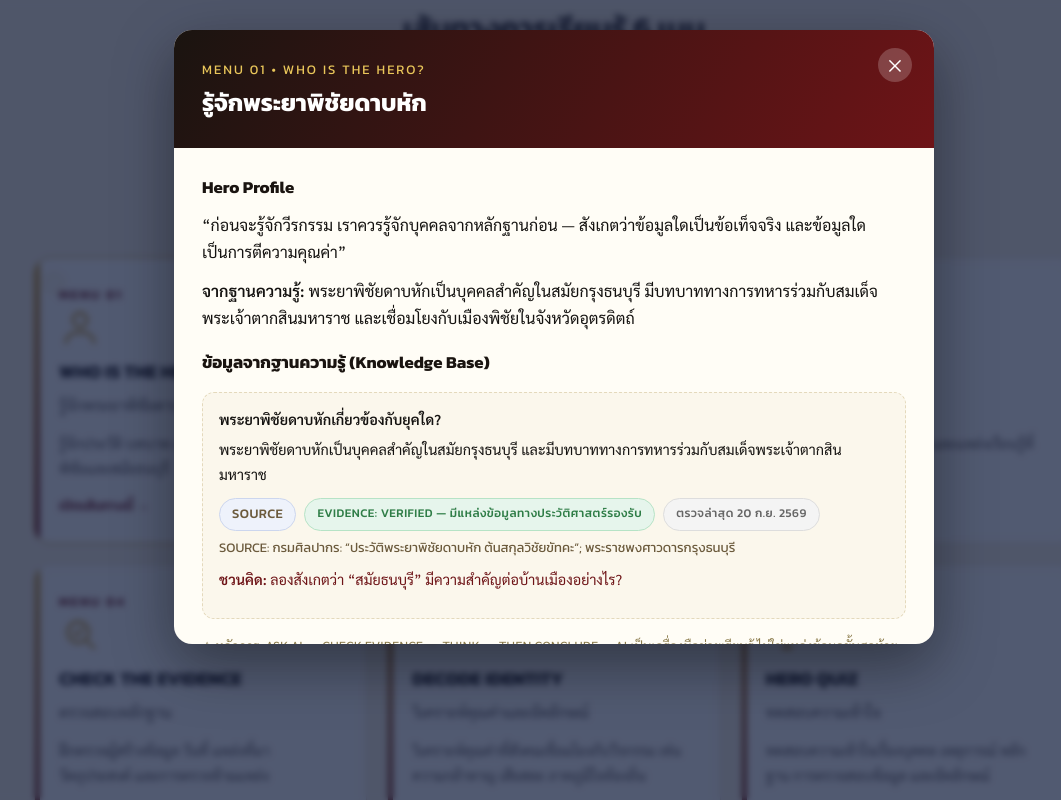
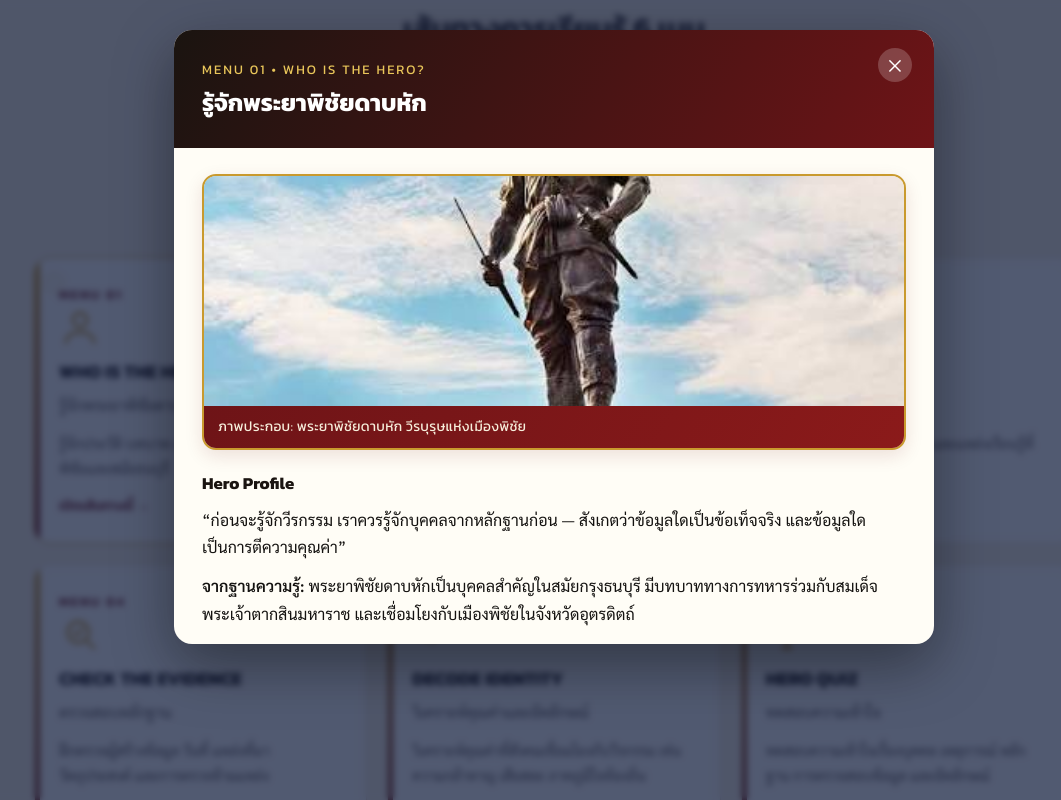
Before and after one commit to thanatchapron2520-svg/ai-hero-guide-phraya-phichai, a plain HTML site: page index.html in a window 1280 px wide. Both pictures are taken after a click on the button 286 px from the left and 1510 px from the top of the page. Shown: the part 1110-1910 px from the top of the page, without its empty margins (86-1147 px from the left). Drawn offline with Linux system fonts and the light colour scheme.

Commit message:
Add files via upload

```diff
--- a/index.html
+++ b/index.html
@@ -168,6 +168,11 @@ section{padding:56px 0}
 /* HERO SCORE BADGE */
 .hero-badge{display:inline-block;background:linear-gradient(135deg,var(--gold),var(--gold-2));color:var(--ink);font-family:'Kanit';font-weight:700;font-size:1.1rem;padding:10px 22px;border-radius:50px;letter-spacing:1px;margin-top:14px;box-shadow:0 4px 16px rgba(201,154,46,.3)}
 
+/* KB FIGURE — ภาพประกอบในเมนูความรู้ */
+.kb-figure{margin:0 0 20px;border:2px solid var(--gold);border-radius:14px;overflow:hidden;background:var(--cream);box-shadow:0 6px 18px rgba(110,20,23,.12)}
+.kb-figure img{display:block;width:100%;height:230px;object-fit:cover;object-position:center}
+.kb-figure figcaption{background:linear-gradient(120deg,var(--crimson),var(--crimson-2));color:var(--cream);font-family:'Kanit';font-size:.86rem;padding:9px 14px;letter-spacing:.3px}
+
 /* ACCESSIBILITY */
 *:focus-visible{outline:3px solid var(--gold-2);outline-offset:2px}
 button,textarea,input{font-family:inherit}
@@ -178,6 +183,7 @@ button,textarea,input{font-family:inherit}
  .principle .flow{display:block;margin-top:6px}
  .path-step{min-width:44px;padding:4px 6px}
  .path-line{width:12px}
+ .kb-figure img{height:180px}
 }
 </style>
 </head>
@@ -355,19 +361,19 @@ const NO_DATA='ยังไม่มีข้อมูลเพียงพอ
 <script>
 // ===== MENU DATA (6 เส้นทาง) =====
 const MENUS=[
- {n:'01',ico:'<svg class="menu-icon" viewBox="0 0 24 24" fill="none" stroke="#c99a2e" stroke-width="1.6" stroke-linecap="round" stroke-linejoin="round"><circle cx="12" cy="8" r="4"/><path d="M4 21c0-4 3.6-6 8-6s8 2 8 6"/></svg>',en:'WHO IS THE HERO?',th:'รู้จักพระยาพิชัยดาบหัก',
+ {n:'01',ico:'<svg class="menu-icon" viewBox="0 0 24 24" fill="none" stroke="#c99a2e" stroke-width="1.6" stroke-linecap="round" stroke-linejoin="round"><circle cx="12" cy="8" r="4"/><path d="M4 21c0-4 3.6-6 8-6s8 2 8 6"/></svg>',en:'WHO IS THE HERO?',th:'รู้จักพระยาพิชัยดาบหัก',img:'hero.jpg',cap:'ภาพประกอบ: พระยาพิชัยดาบหัก วีรบุรุษแห่งเมืองพิชัย',
   desc:'รู้จักประวัติ บทบาท และความเชื่อมโยงกับเมืองพิชัยและสมัยธนบุรี',
   body:'<h4>Hero Profile</h4><p>“ก่อนจะรู้จักวีรกรรม เราควรรู้จักบุคคลจากหลักฐานก่อน — สังเกตว่าข้อมูลใดเป็นข้อเท็จจริง และข้อมูลใดเป็นการตีความคุณค่า”</p><p><b>จากฐานความรู้:</b> พระยาพิชัยดาบหักเป็นบุคคลสำคัญในสมัยกรุงธนบุรี มีบทบาททางการทหารร่วมกับสมเด็จพระเจ้าตากสินมหาราช และเชื่อมโยงกับเมืองพิชัยในจังหวัดอุตรดิตถ์</p>',
   kb:['Q1']},
- {n:'02',ico:'<svg class="menu-icon" viewBox="0 0 24 24" fill="none" stroke="#c99a2e" stroke-width="1.6" stroke-linecap="round" stroke-linejoin="round"><path d="M6 21V4"/><path d="M6 4h10l-2.2 3L16 10H6"/><circle cx="6" cy="21" r="1.2"/></svg>',en:'HERO JOURNEY',th:'สำรวจเหตุการณ์สำคัญ',
+ {n:'02',ico:'<svg class="menu-icon" viewBox="0 0 24 24" fill="none" stroke="#c99a2e" stroke-width="1.6" stroke-linecap="round" stroke-linejoin="round"><path d="M6 21V4"/><path d="M6 4h10l-2.2 3L16 10H6"/><circle cx="6" cy="21" r="1.2"/></svg>',en:'HERO JOURNEY',th:'สำรวจเหตุการณ์สำคัญ',img:'hero1.jpg',cap:'ภาพประกอบ: เส้นทางวีรกรรมและเหตุการณ์สำคัญในสมัยธนบุรี',
   desc:'ลำดับเหตุการณ์สำคัญ แยกสิ่งที่มีหลักฐานออกจากรายละเอียดที่ควรตรวจเพิ่ม',
   body:'<h4>Hero Timeline</h4><p>“ลองติดตามเหตุการณ์ตามลำดับเวลา แล้วถามตัวเองว่า เหตุการณ์แต่ละช่วงมีหลักฐานประเภทใดรองรับ”</p><p><b>หมุดสำคัญจากฐานความรู้:</b> การรบ พ.ศ. 2316 ที่พระยาพิชัยต่อสู้จนดาบหัก เป็นแกนเหตุการณ์ที่มีหลักฐานรองรับ ส่วนรายละเอียดเชิงเล่าควร cross-check จากหลายแหล่งก่อนเล่าต่อ</p>',
   kb:['Q2']},
- {n:'03',ico:'<svg class="menu-icon" viewBox="0 0 24 24" fill="none" stroke="#c99a2e" stroke-width="1.6" stroke-linecap="round" stroke-linejoin="round"><path d="M12 21s7-6.5 7-12a7 7 0 1 0-14 0c0 5.5 7 12 7 12z"/><circle cx="12" cy="9" r="2.6"/></svg>',en:'EXPLORE THE MAP',th:'ตามรอยสถานที่สำคัญ',
+ {n:'03',ico:'<svg class="menu-icon" viewBox="0 0 24 24" fill="none" stroke="#c99a2e" stroke-width="1.6" stroke-linecap="round" stroke-linejoin="round"><path d="M12 21s7-6.5 7-12a7 7 0 1 0-14 0c0 5.5 7 12 7 12z"/><circle cx="12" cy="9" r="2.6"/></svg>',en:'EXPLORE THE MAP',th:'ตามรอยสถานที่สำคัญ',img:'museum.jpg',cap:'ภาพประกอบ: แหล่งเรียนรู้และสถานที่เชื่อมโยงกับเมืองพิชัย',
   desc:'ตามรอยเมืองพิชัย อนุสาวรีย์ และแหล่งเรียนรู้ที่เชื่อมโยงความทรงจำท้องถิ่น',
   body:'<h4>Hero Map</h4><p>“ประวัติศาสตร์ไม่ได้อยู่เพียงในหนังสือ ลองสำรวจสถานที่ที่เชื่อมโยงกับเมืองพิชัยและความทรงจำของอุตรดิตถ์”</p><p><b>จากฐานความรู้:</b> • เมืองพิชัย — พื้นที่เชื่อมโยงกับบทบาทของท่าน<br>• อนุสาวรีย์พระยาพิชัยดาบหัก — หน้าศาลากลางจังหวัดอุตรดิตถ์</p>',
   kb:['Q3','Q4']},
- {n:'04',ico:'<svg class="menu-icon" viewBox="0 0 24 24" fill="none" stroke="#c99a2e" stroke-width="1.6" stroke-linecap="round" stroke-linejoin="round"><circle cx="11" cy="11" r="6"/><path d="M20 20l-3.6-3.6"/><path d="M8.6 11l1.8 1.8L13.4 9"/></svg>',en:'CHECK THE EVIDENCE',th:'ตรวจสอบหลักฐาน',
+ {n:'04',ico:'<svg class="menu-icon" viewBox="0 0 24 24" fill="none" stroke="#c99a2e" stroke-width="1.6" stroke-linecap="round" stroke-linejoin="round"><circle cx="11" cy="11" r="6"/><path d="M20 20l-3.6-3.6"/><path d="M8.6 11l1.8 1.8L13.4 9"/></svg>',en:'CHECK THE EVIDENCE',th:'ตรวจสอบหลักฐาน',img:'musium.j.jpg',cap:'ภาพประกอบ: แหล่งรวบรวมหลักฐานเพื่อการศึกษาและตรวจสอบ',
   desc:'ฝึกตรวจผู้สร้างข้อมูล วันที่ แหล่งที่มา วัตถุประสงค์ และการตรวจข้ามแหล่ง',
   body:'<h4>Evidence Explorer</h4><p>“ก่อนเชื่อข้อมูล ให้ตรวจว่าใครเป็นผู้สร้างข้อมูล สร้างเมื่อใด มาจากแหล่งใด มีหลักฐานอ้างอิงหรือไม่ และสอดคล้องกับแหล่งอื่นหรือไม่”</p><p><b>5 คำถามตรวจสอบแหล่งข้อมูล:</b> ใครสร้าง? → สร้างเมื่อใด? → มาจากแหล่งใด? → มีหลักฐานอ้างอิงไหม? → สอดคล้องกับแหล่งอื่นไหม (cross-check)</p>',
   kb:['Q6','Q2']},
@@ -459,6 +465,10 @@ function openMenu(i){
  document.getElementById('mNum').textContent='MENU '+m.n+' • '+m.en;
  document.getElementById('mTitle').textContent=m.th;
  var html=m.body;
+ if(m.img){
+  html='<figure class="kb-figure" id="kbFig"><img id="kbFigImg" src="'+m.img+'" alt="'+esc(m.cap||m.th)+'">'+
+   '<figcaption>'+esc(m.cap||'')+'</figcaption></figure>'+html;
+ }
  if(m.kb&&m.kb.length){
   html+='<h4>ข้อมูลจากฐานความรู้ (Knowledge Base)</h4>';
   m.kb.forEach(function(qid){
@@ -475,6 +485,8 @@ function openMenu(i){
  }
  html+='<p style="font-size:.82rem;color:#8a7a4a;margin-top:16px">✧ หลักการ: ASK AI → CHECK EVIDENCE → THINK → THEN CONCLUDE — AI เป็นเครื่องมือช่วยเรียนรู้ ไม่ใช่แหล่งข้อมูลขั้นสุดท้าย</p>';
  document.getElementById('mBody').innerHTML=html;
+ var fimg=document.getElementById('kbFigImg');
+ if(fimg){fimg.addEventListener('error',function(){var f=document.getElementById('kbFig');if(f)f.style.display='none';});}
  overlay.classList.add('on');
  document.getElementById('mBody').scrollTop=0;
 }
```
